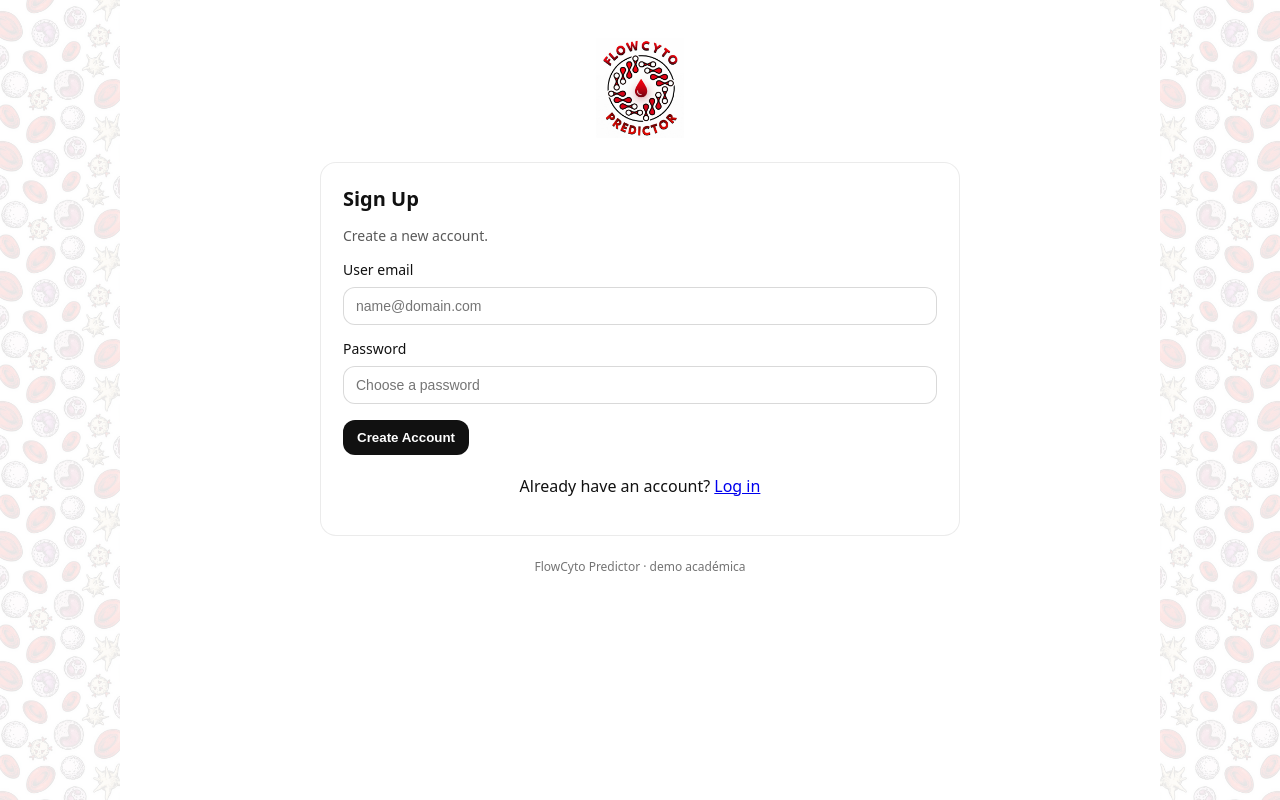
After one commit to PauVillen/flowcyto_predictor, a Flask app: page /register in a window 1280 px wide. The commit adds this page. Run offline with Flask 3, Linux system fonts and the light colour scheme; parts of the project's set-up code (start-up, migrations or seed data) failed here and were passed over.

Commit message:
Included register

```diff
--- a/app/routes.py
+++ b/app/routes.py
@@ -28,6 +28,31 @@ def login():
 
     return render_template('login.html')
 
+@app.route('/register', methods=['GET', 'POST'])
+def register():
+    if request.method == 'POST':
+        email = request.form.get('email')
+        password = request.form.get('password')
+
+        # Comprobar si el usuario ya existe
+        user = User.query.filter_by(user_email=email).first()
+        if user:
+            return render_template('register.html', error="Already existing email.")
+
+        # Crear el nuevo usuario
+        new_user = User(user_email=email, user_password=password)
+
+        # Guardar en la base de datos
+        try:
+            db.session.add(new_user)
+            db.session.commit()
+            return redirect(url_for('login')) # Si sale bien, al login
+        except Exception as e:
+            db.session.rollback()
+            return render_template('register.html', error="Error in register.")
+
+    return render_template('register.html')
+
 @app.route('/logout')
 def logout():
     session.clear() # Borramos la sesión
--- a/app/templates/login.html
+++ b/app/templates/login.html
@@ -24,6 +24,10 @@
     <div class="actions">
       <button type="submit">Log in</button>
     </div>
+
+    <p style="margin-top: 20px; text-align: center;">
+        Don't have an account? <a href="{{ url_for('register') }}">Sign up</a>
+    </p>
   </form>
 </section>
 {% endblock %}
--- /dev/null
+++ b/app/templates/register.html
@@ -0,0 +1,33 @@
+{% extends "base.html" %}
+{% block title %}Register · FlowCyto{% endblock %}
+
+{% block content %}
+<section class="card">
+  <h1>Sign Up</h1>
+  <p class="muted">Create a new account.</p>
+
+  <form method="POST" action="{{ url_for('register') }}">
+    <div class="form-row">
+      <label for="email">User email</label>
+      <input type="email" id="email" name="email" placeholder="name@domain.com" required>
+    </div>
+
+    <div class="form-row">
+      <label for="password">Password</label>
+      <input type="password" id="password" name="password" placeholder="Choose a password" required>
+    </div>
+
+    {% if error %}
+      <p class="muted" style="color: red; margin-top:14px;">{{ error }}</p>
+    {% endif %}
+
+    <div class="actions">
+      <button type="submit">Create Account</button>
+    </div>
+
+    <p style="margin-top: 20px; text-align: center;">
+        Already have an account? <a href="{{ url_for('login') }}">Log in</a>
+    </p>
+  </form>
+</section>
+{% endblock %}
```
